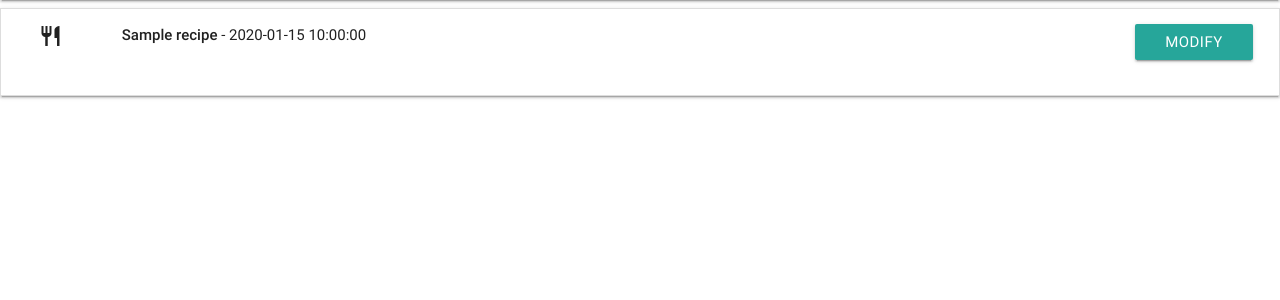
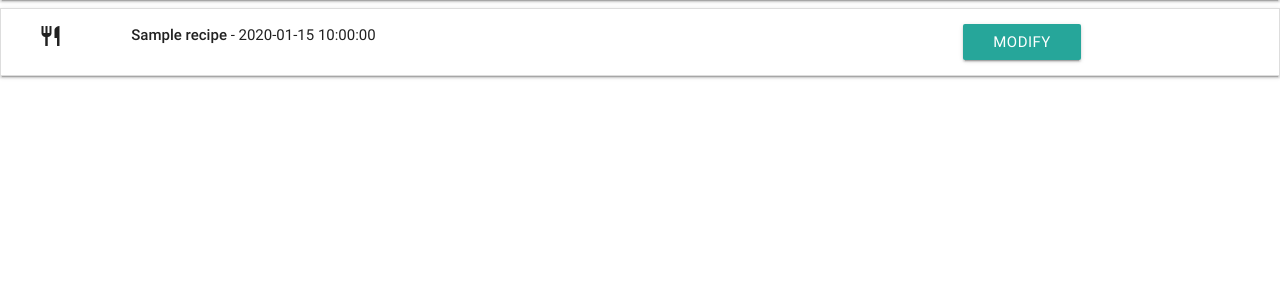
Before and after one commit to tgarratt/HungryHerbivore-Milestone3, a Flask app: page / in a window 1280 px wide. Shown: the part 64-364 px from the top of the page. Run offline with Flask 2, Linux system fonts and the light colour scheme; a database or web service that is not in the repository returns one stand-in record (values such as "Sample title"); some libraries are stand-ins or nearby versions.

Commit message:
potential bug fix that stops edit task from working

```diff
--- a/templates/recipes.html
+++ b/templates/recipes.html
@@ -18,14 +18,13 @@
 
             </div>
 
-            <div class="col l11">
+            <div class="col l8">
                 <strong>{{recipe.meal_name}}</strong> - {{recipe.meal_time}}
             </div>
 
-            <div class="row">
-                <div class="col l12">
-                    <a href="{{url_for('modify_recipe', recipe_id=recipe._id)}}" class="waves-effect waves-light btn">Modify</a>
-                </div>
+
+            <div class="col l3">
+                <a href="{{url_for('modify_recipe', recipe_id=recipe._id)}}" class="waves-effect waves-light btn">Modify</a>
             </div>
         </div>
         <div class="collapsible-body">
```
Also changed, not shown: .c9/metadata/environment/templates/recipes.html (+1 -1 lines).
